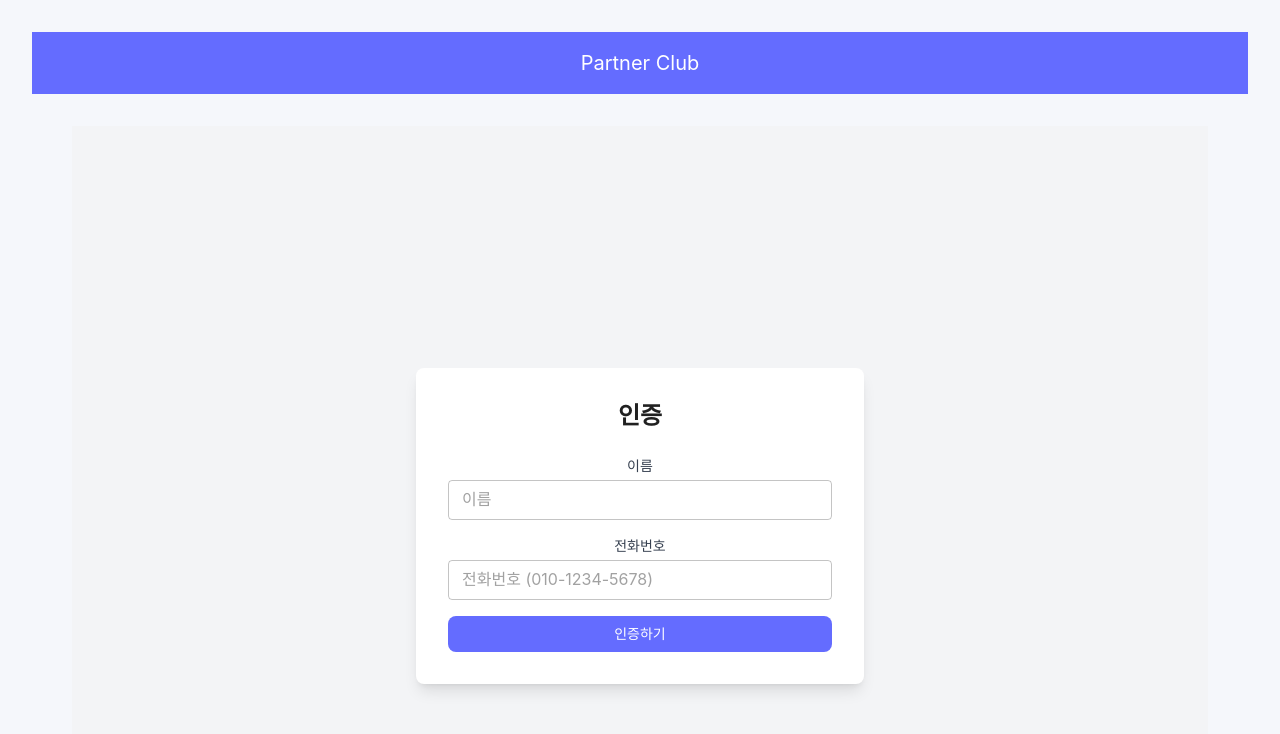
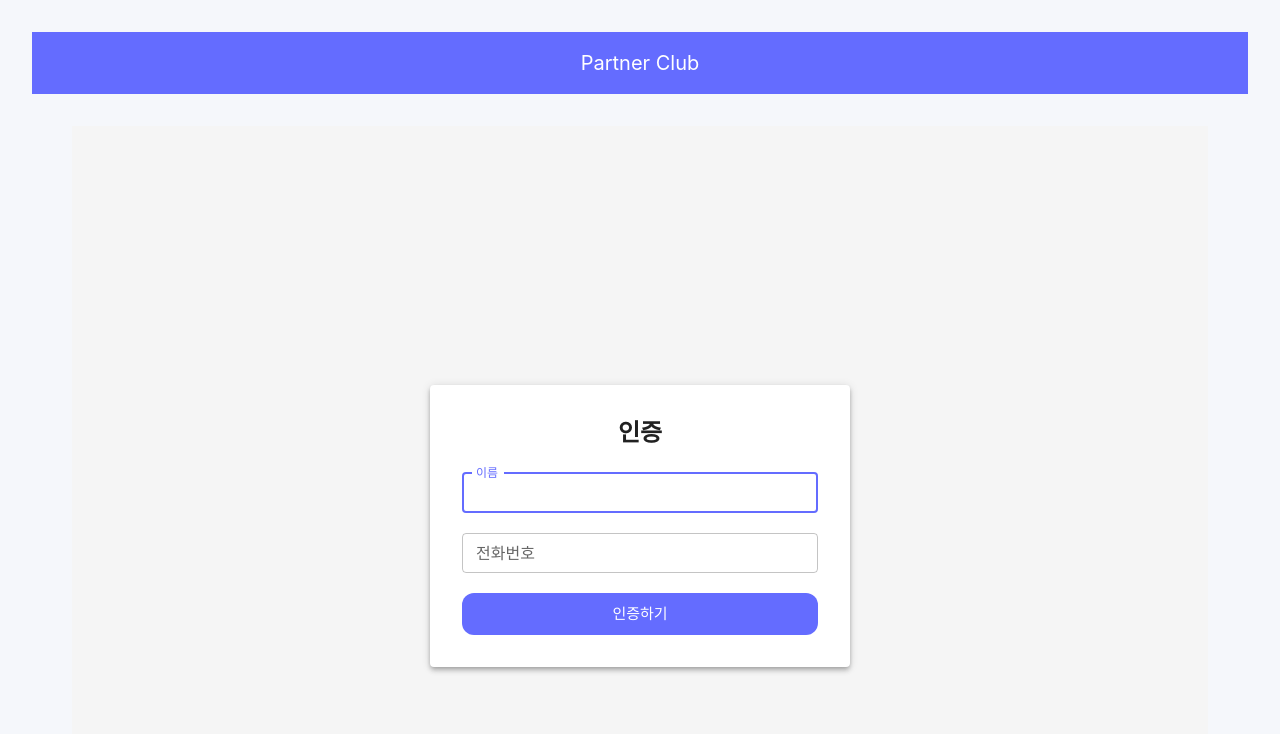
Before and after one commit to SkyDominator/simulation, a React (Vite) app in the folder src/my-pwa-frontend/: page / in a window 1280 px wide. Shown: the top 734 px of the page. Built offline with nearby package versions, Linux system fonts and the light colour scheme.

Commit message:
feat: WhitelistCheckPage 컴포넌트를 MUI로 리팩토링하여 UI 개선

```diff
--- a/src/my-pwa-frontend/src/pages/WhitelistCheckPage.tsx
+++ b/src/my-pwa-frontend/src/pages/WhitelistCheckPage.tsx
@@ -1,7 +1,14 @@
 import React, { useState } from "react";
-import { Button } from "../components/Button";
-import { Input } from "../components/Input";
 import { api } from "../services/api";
+import {
+  Box,
+  Paper,
+  Typography,
+  TextField,
+  Button,
+  Stack,
+  Alert,
+} from "@mui/material";
 
 interface WhitelistCheckPageProps {
   onVerified: () => void;
@@ -44,47 +51,60 @@ const WhitelistCheckPage: React.FC<WhitelistCheckPageProps> = ({
   };
 
   return (
-    <div className="min-h-screen flex items-center justify-center bg-gray-100">
-      <div className="bg-white p-8 rounded-lg shadow-lg max-w-md w-full">
-        <h1 className="text-2xl font-bold mb-6 text-center">인증</h1>
-
-        <form onSubmit={handleSubmit}>
-          <div className="space-y-4">
-            <div>
-              <label className="block text-sm font-medium text-gray-700 mb-1">
-                이름
-              </label>
-              <Input
+    <Box
+      sx={{
+        minHeight: "100vh",
+        display: "flex",
+        alignItems: "center",
+        justifyContent: "center",
+        bgcolor: (t) => t.palette.grey[100],
+        p: 2,
+      }}
+    >
+      <Paper elevation={4} sx={{ p: 4, width: "100%", maxWidth: 420 }}>
+        <Typography variant="h5" fontWeight={700} textAlign="center" mb={3}>
+          인증
+        </Typography>
+        <Box component="form" noValidate onSubmit={handleSubmit}>
+          <Stack spacing={2.5}>
+            <TextField
+              label="이름"
               value={name}
               onChange={(e) => setName(e.target.value)}
               placeholder="이름"
+              fullWidth
+              size="small"
+              autoComplete="name"
+              autoFocus
             />
-            </div>
-
-            <div>
-              <label className="block text-sm font-medium text-gray-700 mb-1">
-                전화번호
-              </label>
-              <Input
+            <TextField
+              label="전화번호"
               value={phone}
               onChange={(e) => setPhone(e.target.value)}
               placeholder="전화번호 (010-1234-5678)"
+              fullWidth
+              size="small"
+              autoComplete="tel"
+              inputProps={{ inputMode: "tel" }}
             />
-            </div>
-
-            {error && <p className="text-red-500 text-sm">{error}</p>}
-
+            {error && (
+              <Alert severity="error" sx={{ py: 0 }}>
+                {error}
+              </Alert>
+            )}
             <Button
               type="submit"
-              className="w-full bg-blue-600 hover:bg-blue-700"
+              variant="contained"
+              size="large"
               disabled={loading}
+              fullWidth
             >
               {loading ? "확인 중..." : "인증하기"}
             </Button>
-          </div>
-        </form>
-      </div>
-    </div>
+          </Stack>
+        </Box>
+      </Paper>
+    </Box>
   );
 };
 
```
Lines whose indentation alone changed are shown as unchanged.
